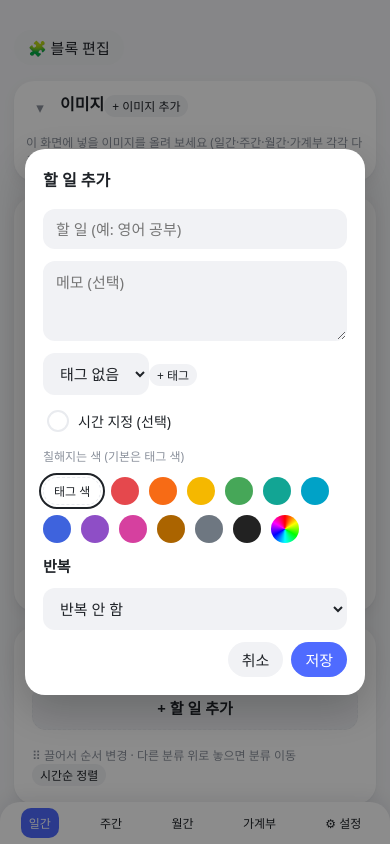
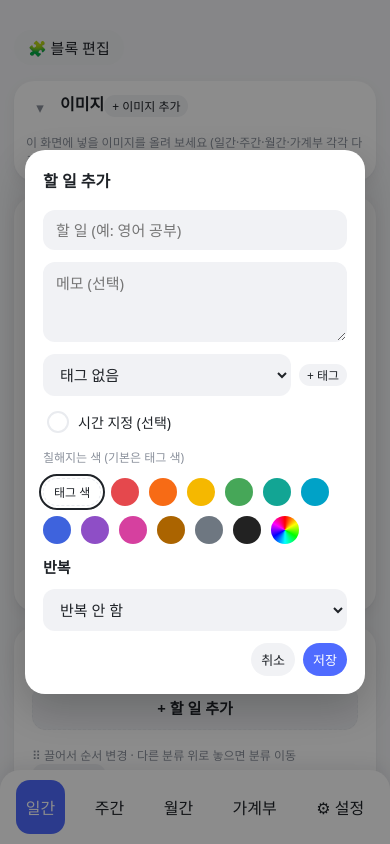
Before and after one commit to Nabee-13/Tada_daily, a plain HTML site: page index.html in a window 390 px wide. Both pictures are taken after typing "Sample" into the empty fields and a click on the button "+ 할 일 추가". Shown: the top 844 px of the page. Drawn offline with nearby package versions, Linux system fonts and the light colour scheme.

Commit message:
UI modifications
UI updated for easier viewing on the phone

```diff
--- a/css/style.css
+++ b/css/style.css
@@ -174,3 +174,18 @@ li{border:0;background:var(--cell);border-radius:14px;padding:10px 12px}
 
 /* ---- 동기화 칸 ---- */
 .syncbox{display:grid;gap:8px;margin:6px 0 16px;padding-bottom:14px;border-bottom:1px solid var(--line)}.syncbox p{margin:0}
+
+/* ---- 폰 UI 개선: 아래 탭 바 1.5배, 할 일 시간은 이름 아래, 팝업 간격 ---- */
+.tm2{font-size:12px;color:var(--sub);margin-top:2px;font-weight:400}
+.r .t{min-width:0;flex:1;word-break:keep-all;overflow-wrap:anywhere}
+#ov .card .row{display:flex;flex-wrap:wrap;gap:8px;align-items:center}
+#ov .card .row input,#ov .card .row select{flex:1 1 110px;min-width:0;width:auto;max-width:100%}
+#ov .card .row button{flex:0 0 auto;white-space:nowrap}
+#ov .card .btns{flex-wrap:wrap;gap:8px}
+#ov .card .btns button{padding:7px 10px;font-size:13px}
+@media(max-width:759px){
+ .tabs{padding:10px 8px calc(10px + env(safe-area-inset-bottom,0px))!important}
+ .tabs button{min-height:54px;padding:14px 10px!important;font-size:16px!important;border-radius:14px!important}
+ body{padding-bottom:115px!important}
+ main{padding-bottom:125px!important}
+}
--- a/js/daily.js
+++ b/js/daily.js
@@ -17,7 +17,8 @@ function renderDay(){
   var cb=el("input");cb.type="checkbox";cb.checked=t.d;cb.onchange=function(){t.d=cb.checked;save();render()};
   var dot=el("span","dot");dot.style.background=tg.color;
   dot.style.background=t.color||tg.color;var nm2=el("span","t",(t.rid?"↻ ":"")+t.n);if(t.memo)nm2.appendChild(el("div","memo",t.memo));
-  r.append(cb,dot,nm2,el("span","tm",(t.s!=null?hmL(t.s)+"–"+hmL(t.e):"")));var eb=el("button","sm","✎");eb.onclick=function(){openTask(t)};r.appendChild(eb);
+  if(t.s!=null)nm2.insertBefore(el("div","tm2",hmL(t.s)+"–"+hmL(t.e)),nm2.querySelector(".memo"));   /* 시간은 이름 아래 줄에 */
+  r.append(cb,dot,nm2);var eb=el("button","sm","✎");eb.onclick=function(){openTask(t)};r.appendChild(eb);
   if(t.s!=null){var gb=el("button","sm","빈 시간");gb.onclick=function(){openGap=openGap===t.id?null:t.id;render()};r.appendChild(gb)}
   var x=el("button","x","✕");x.onclick=function(){if(t.rid){var rr=db.repeats.find(function(q){return q.id===t.rid});if(rr)(rr.skip=rr.skip||[]).push(key(cur))}   /* 반복 할 일을 지우면 그 날은 다시 만들지 않는다 */
    var a=allOf(cur);a.splice(a.indexOf(t),1);save();render()};
```
